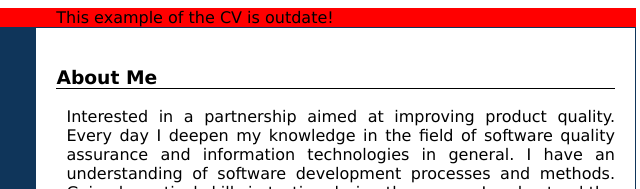
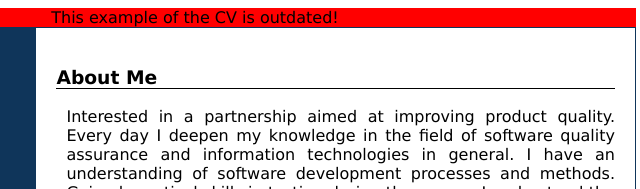
Before and after one commit to tigtrop/Resume, a plain HTML site: page index.html in a window 1280 px wide. Shown: the top 189 px of the page, 445-1085 px from the left. Drawn offline with Linux system fonts and the light colour scheme.

Commit message:
Update index.html
misprint fix

```diff
--- a/index.html
+++ b/index.html
@@ -9,7 +9,7 @@
 
     <body>
         <div class="note">
-            This example of the CV is outdate!
+            This example of the CV is outdated!
         </div>
         <div class="container">
 
```
